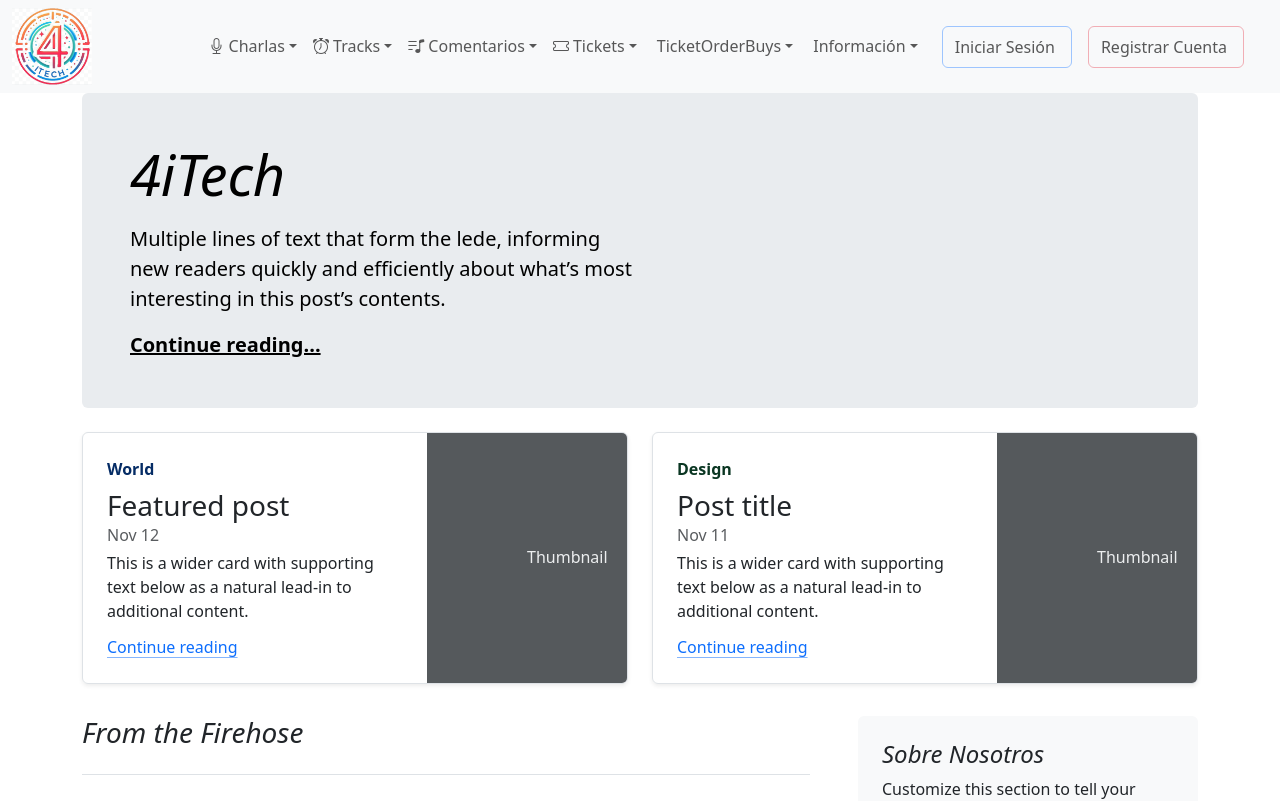
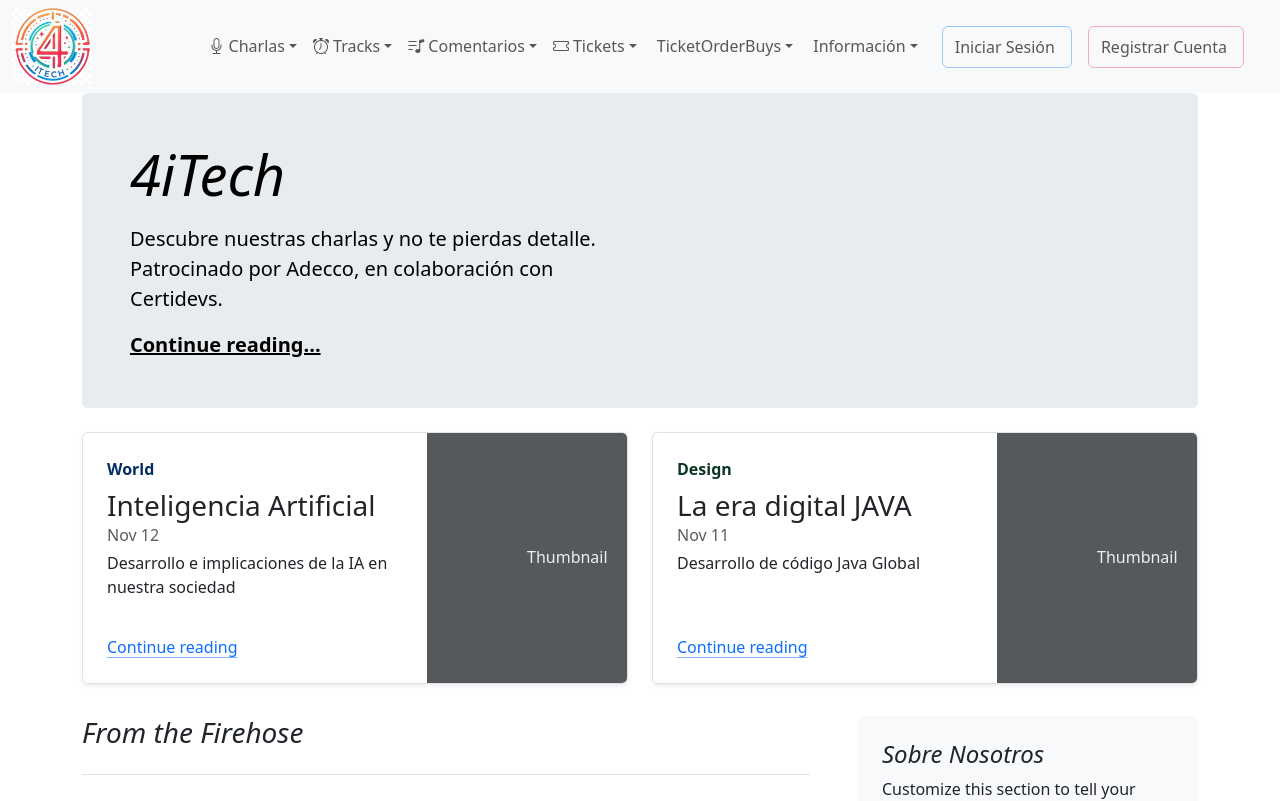
Before and after one commit to angelmaria/4ITECH, an Angular app: page /home in a window 1280 px wide. Shown: the top 801 px of the page. Built offline with nearby package versions, Linux system fonts and the light colour scheme.

Commit message:
about-us

```diff
--- a/src/app/about-us/about-us.component.html
+++ b/src/app/about-us/about-us.component.html
@@ -5,7 +5,7 @@
     <img class="d-block mx-auto mb-4" src="../assets/brand/bootstrap-logo.svg" alt="" width="72" height="57">
     <h1 class="display-5 fw-bold text-body-emphasis">4iTech</h1>
     <div class="col-lg-6 mx-auto">
-      <p class="lead mb-4">Quickly design and customize responsive mobile-first sites with Bootstrap, the world’s most popular front-end open source toolkit, featuring Sass variables and mixins, responsive grid system, extensive prebuilt components, and powerful JavaScript plugins.</p>
+      <p class="lead mb-4">Somos estudiantes del curso de Desarrollo de web de la FUNDACION ADECCO impartido por el profesor Alan Sastre</p>
       <div class="d-grid gap-2 d-sm-flex justify-content-sm-center">
         <button type="button" class="btn btn-primary btn-lg px-4 gap-3">Primary button</button>
         <button type="button" class="btn btn-outline-secondary btn-lg px-4">Secondary</button>
@@ -20,13 +20,10 @@
     <div class="col-lg-6 mx-auto">
       <p class="lead mb-4">Quickly design and customize responsive mobile-first sites with Bootstrap, the world’s most popular front-end open source toolkit, featuring Sass variables and mixins, responsive grid system, extensive prebuilt components, and powerful JavaScript plugins.</p>
       <div class="d-grid gap-2 d-sm-flex justify-content-sm-center mb-5">
-        <button type="button" class="btn btn-primary btn-lg px-4 me-sm-3">Primary button</button>
-        <button type="button" class="btn btn-outline-secondary btn-lg px-4">Secondary</button>
       </div>
     </div>
     <div class="overflow-hidden" style="max-height: 30vh;">
       <div class="container px-5">
-        <img src="bootstrap-docs.png" class="img-fluid border rounded-3 shadow-lg mb-4" alt="Example image" width="700" height="500" loading="lazy">
       </div>
     </div>
   </div>
@@ -36,14 +33,9 @@
   <div class="container col-xxl-8 px-4 py-5">
     <div class="row flex-lg-row-reverse align-items-center g-5 py-5">
       <div class="col-10 col-sm-8 col-lg-6">
-        <img src="bootstrap-themes.png" class="d-block mx-lg-auto img-fluid" alt="Bootstrap Themes" width="700" height="500" loading="lazy">
       </div>
       <div class="col-lg-6">
-        <h1 class="display-5 fw-bold text-body-emphasis lh-1 mb-3">Responsive left-aligned hero with image</h1>
-        <p class="lead">Quickly design and customize responsive mobile-first sites with Bootstrap, the world’s most popular front-end open source toolkit, featuring Sass variables and mixins, responsive grid system, extensive prebuilt components, and powerful JavaScript plugins.</p>
         <div class="d-grid gap-2 d-md-flex justify-content-md-start">
-          <button type="button" class="btn btn-primary btn-lg px-4 me-md-2">Primary</button>
-          <button type="button" class="btn btn-outline-secondary btn-lg px-4">Default</button>
         </div>
       </div>
     </div>
@@ -85,11 +77,9 @@
   <div class="container my-5">
     <div class="row p-4 pb-0 pe-lg-0 pt-lg-5 align-items-center rounded-3 border shadow-lg">
       <div class="col-lg-7 p-3 p-lg-5 pt-lg-3">
-        <h1 class="display-4 fw-bold lh-1 text-body-emphasis">Border hero with cropped image and shadows</h1>
-        <p class="lead">Quickly design and customize responsive mobile-first sites with Bootstrap, the world’s most popular front-end open source toolkit, featuring Sass variables and mixins, responsive grid system, extensive prebuilt components, and powerful JavaScript plugins.</p>
+
         <div class="d-grid gap-2 d-md-flex justify-content-md-start mb-4 mb-lg-3">
-          <button type="button" class="btn btn-primary btn-lg px-4 me-md-2 fw-bold">Primary</button>
-          <button type="button" class="btn btn-outline-secondary btn-lg px-4">Default</button>
+
         </div>
       </div>
       <div class="col-lg-4 offset-lg-1 p-0 overflow-hidden shadow-lg">
@@ -102,16 +92,11 @@
 
   <div class="bg-dark text-secondary px-4 py-5 text-center">
     <div class="py-5">
-      <h1 class="display-5 fw-bold text-white">Dark color hero</h1>
-      <div class="col-lg-6 mx-auto">
-        <p class="fs-5 mb-4">Quickly design and customize responsive mobile-first sites with Bootstrap, the world’s most popular front-end open source toolkit, featuring Sass variables and mixins, responsive grid system, extensive prebuilt components, and powerful JavaScript plugins.</p>
-        <div class="d-grid gap-2 d-sm-flex justify-content-sm-center">
-          <button type="button" class="btn btn-outline-info btn-lg px-4 me-sm-3 fw-bold">Custom button</button>
-          <button type="button" class="btn btn-outline-light btn-lg px-4">Secondary</button>
+      <div class=>
+        <div class=>
         </div>
       </div>
     </div>
   </div>
 
-  <div class="b-example-divider mb-0"></div>
 </main>
--- a/src/app/home/home.component.html
+++ b/src/app/home/home.component.html
@@ -2,7 +2,9 @@
     <div class="p-4 p-md-5 mb-4 rounded text-body-emphasis bg-body-secondary">
       <div class="col-lg-6 px-0">
         <h1 class="display-4 fst-italic">4iTech</h1>
-        <p class="lead my-3">Multiple lines of text that form the lede, informing new readers quickly and efficiently about what’s most interesting in this post’s contents.</p>
+        <p class="lead my-3">Descubre nuestras charlas y no te pierdas detalle.
+
+          Patrocinado por Adecco, en colaboración con Certidevs.</p>
         <p class="lead mb-0"><a href="#" class="text-body-emphasis fw-bold">Continue reading...</a></p>
       </div>
     </div>
@@ -12,9 +14,9 @@
         <div class="row g-0 border rounded overflow-hidden flex-md-row mb-4 shadow-sm h-md-250 position-relative">
           <div class="col p-4 d-flex flex-column position-static">
             <strong class="d-inline-block mb-2 text-primary-emphasis">World</strong>
-            <h3 class="mb-0">Featured post</h3>
+            <h3 class="mb-0">Inteligencia Artificial</h3>
             <div class="mb-1 text-body-secondary">Nov 12</div>
-            <p class="card-text mb-auto">This is a wider card with supporting text below as a natural lead-in to additional content.</p>
+            <p class="card-text mb-auto">Desarrollo e implicaciones de la IA en nuestra sociedad</p>
             <a href="#" class="icon-link gap-1 icon-link-hover stretched-link">
               Continue reading
               <svg class="bi"><use xlink:href="#chevron-right"/></svg>
@@ -29,9 +31,9 @@
         <div class="row g-0 border rounded overflow-hidden flex-md-row mb-4 shadow-sm h-md-250 position-relative">
           <div class="col p-4 d-flex flex-column position-static">
             <strong class="d-inline-block mb-2 text-success-emphasis">Design</strong>
-            <h3 class="mb-0">Post title</h3>
+            <h3 class="mb-0">La era digital JAVA</h3>
             <div class="mb-1 text-body-secondary">Nov 11</div>
-            <p class="mb-auto">This is a wider card with supporting text below as a natural lead-in to additional content.</p>
+            <p class="mb-auto">Desarrollo de código Java Global</p>
             <a href="#" class="icon-link gap-1 icon-link-hover stretched-link">
               Continue reading
               <svg class="bi"><use xlink:href="#chevron-right"/></svg>
@@ -191,7 +193,7 @@
               <li>
                 <a class="d-flex flex-column flex-lg-row gap-3 align-items-start align-items-lg-center py-3 link-body-emphasis text-decoration-none border-top" href="#">
                   <svg class="bd-placeholder-img" width="100%" height="96" xmlns="http://www.w3.org/2000/svg" aria-hidden="true" preserveAspectRatio="xMidYMid slice" focusable="false"><rect width="100%" height="100%" fill="#777"/></svg>
-                  <div class="col-lg-8">
+<div class="col-lg-8">
                     <h6 class="mb-0">This is another blog post title</h6>
                     <small class="text-body-secondary">January 14, 2024</small>
                   </div>
```
